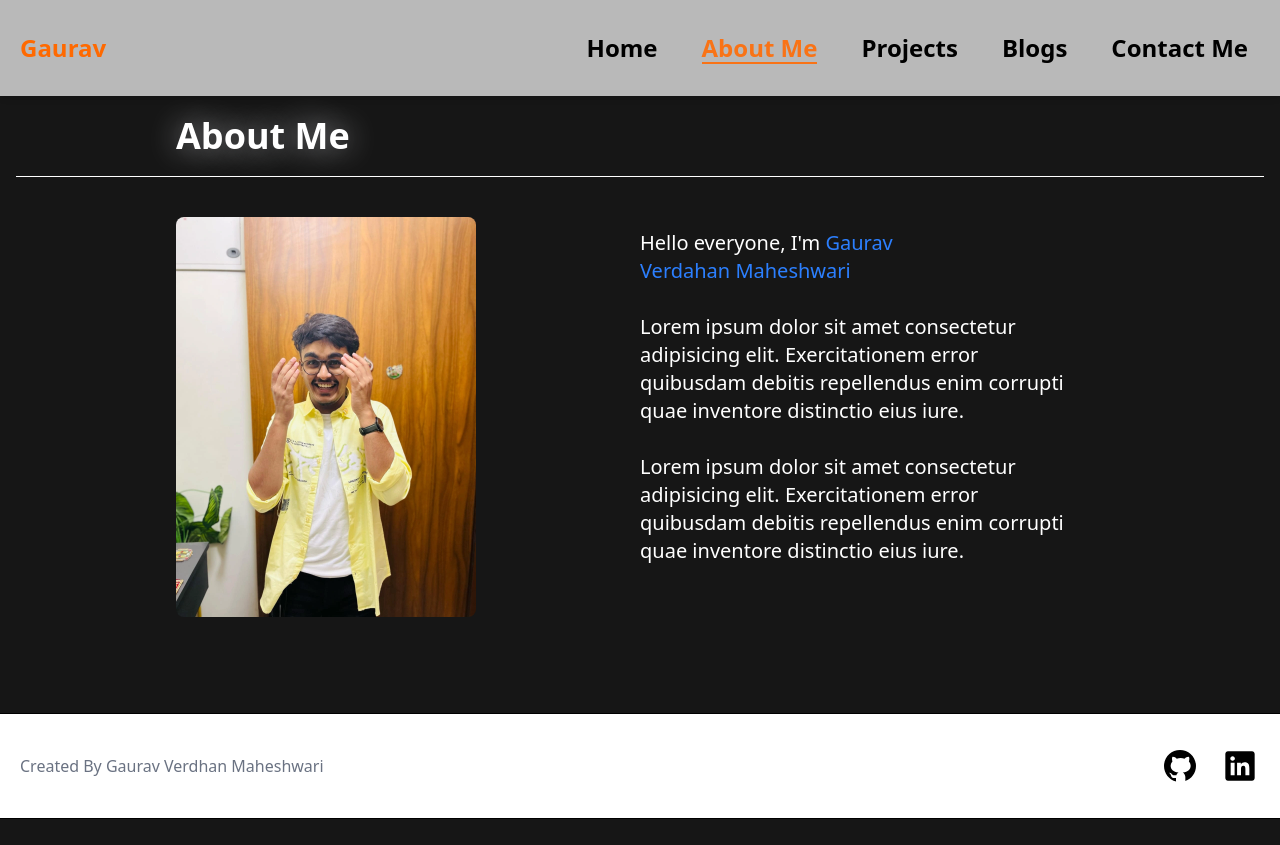
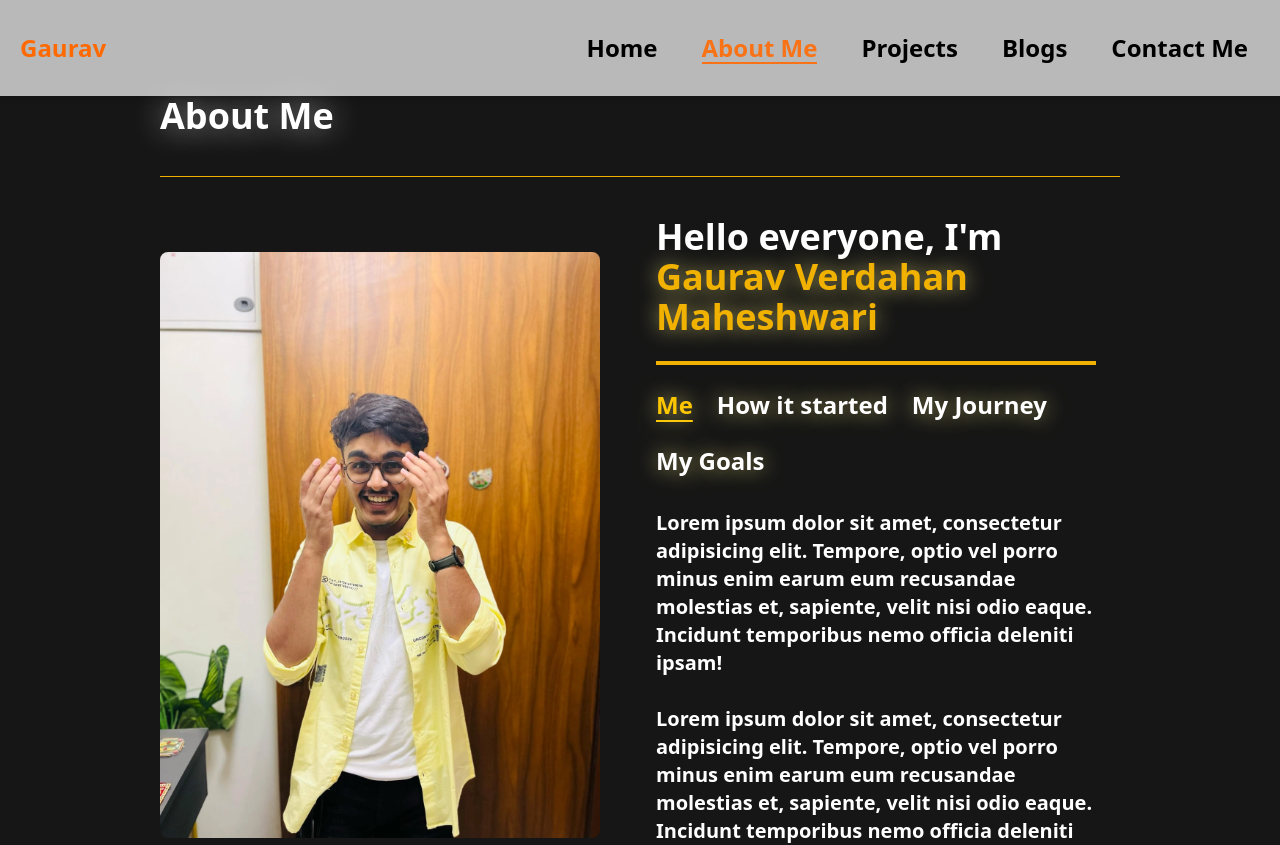
Before and after one commit to GauravVerdhanMaheshwari/portfolio, a React (Vite) app in the folder portfolioFrontend/: page /about in a window 1280 px wide. Shown: the top 845 px of the page. Before the commit the page ends 819 px from the top, so only its background shows below. Built offline with nearby package versions, Linux system fonts and the light colour scheme; a web font is replaced by a local one.

Commit message:
Enhance About component: implement tab navigation for personal sections, add new subcomponents for 'Me', 'How it started', 'My Journey', and 'My Goals', and improve layout and styling for better user experience.

```diff
--- a/portfolioFrontend/src/components/about/About.jsx
+++ b/portfolioFrontend/src/components/about/About.jsx
@@ -1,34 +1,65 @@
+import React, { useState } from "react";
+import { Me, HowItStarted, MyJourney, MyGoals } from "./index";
+
 export default function About() {
+  const [show, setShow] = useState("Me");
+
+  const navItems = ["Me", "How it started", "My Journey", "My Goals"];
+
+  const linkCss = (isActive) =>
+    isActive
+      ? "text-yellow-400 underline underline-offset-6 text-2xl font-semibold cursor-pointer hover:text-yellow-500 transition-all duration-300 ease-in-out text-shadow-yellow-200/65 text-shadow-[0px_0px_20px]"
+      : "text-2xl font-semibold cursor-pointer hover:text-yellow-500 transition-all duration-300 ease-in-out text-shadow-yellow-200/65 text-shadow-[0px_0px_20px]";
+
   return (
-    <div className="px-4 py-16 sm:py-24 md:flex-row gap-8">
-      <h1 className="text-white text-2xl sm:text-3xl md:text-4xl font-semibold text-left m-5 sm:mx-8 md:mx-40 text-shadow-gray-200/65 text-shadow-[0px_0px_30px]">
+    <div className="px-4 py-16 sm:py-24 md:px-10 lg:px-40 flex flex-col gap-10">
+      <h1 className="text-white text-4xl font-semibold text-left text-shadow-gray-200/65 text-shadow-[0px_0px_30px]">
         About Me
       </h1>
-      <hr className="text-white " />
-      <div className="flex flex-row justify-start mx-40">
-        <div className="flex-1">
+      <hr className="border-yellow-500" />
+
+      <div className="flex flex-col lg:flex-row gap-8 items-center">
+        <div className="w-full lg:w-1/2">
           <img
             src="me.webp"
             alt="About Me"
-            className="rounded-lg h-100 mt-10"
+            className="rounded-lg max-h-[80vh] w-full object-cover"
           />
         </div>
-        <div className="flex-1 text-white text-xl align-center justify-center mx-10 text-pretty my-auto">
-          <p>
-            Hello everyone, I'm <span className="text-blue-500">Gaurav Verdahan Maheshwari </span>
-          </p>
-          <br />
-          <p>
-            Lorem ipsum dolor sit amet consectetur adipisicing elit.
-            Exercitationem error quibusdam debitis repellendus enim corrupti
-            quae inventore distinctio eius iure.
-          </p>
-          <br />
-          <p>
-            Lorem ipsum dolor sit amet consectetur adipisicing elit.
-            Exercitationem error quibusdam debitis repellendus enim corrupti
-            quae inventore distinctio eius iure.
-          </p>
+
+        <div className="w-full lg:w-1/2 text-white text-xl mx-2 lg:mx-6">
+          <h2 className="text-4xl font-semibold mb-6">
+            Hello everyone, I'm{" "}
+            <span className="text-yellow-500 text-shadow-yellow-200/65 text-shadow-[0px_0px_20px]">
+              Gaurav Verdahan Maheshwari
+            </span>
+          </h2>
+          <hr className="border-2 border-yellow-500 mb-6" />
+
+          <ul
+            className="flex flex-wrap gap-6 mb-8"
+            role="tablist"
+            aria-label="About sections"
+          >
+            {navItems.map((item) => (
+              <li
+                key={item}
+                className={linkCss(show === item)}
+                role="tab"
+                aria-selected={show === item}
+                onClick={() => setShow(item)}
+              >
+                {item}
+              </li>
+            ))}
+          </ul>
+
+          <div className="transition-all duration-500 ease-in-out">
+            {show === "Me" && <Me />}
+            {show === "How it started" && <HowItStarted />}
+            {show === "My Journey" && <MyJourney />}
+            {show === "My Goals" && <MyGoals />}
+          </div>
         </div>
       </div>
     </div>
--- /dev/null
+++ b/portfolioFrontend/src/components/about/Me/Me.jsx
@@ -0,0 +1,21 @@
+import React from "react";
+
+export default function Me() {
+  return (
+    <div className="text-white">
+      <p className="text-xl font-bold">
+        {" "}
+        Lorem ipsum dolor sit amet, consectetur adipisicing elit. Tempore, optio
+        vel porro minus enim earum eum recusandae molestias et, sapiente, velit
+        nisi odio eaque. Incidunt temporibus nemo officia deleniti ipsam!
+      </p>
+      <br />
+      <p className="text-xl font-bold">
+        {" "}
+        Lorem ipsum dolor sit amet, consectetur adipisicing elit. Tempore, optio
+        vel porro minus enim earum eum recusandae molestias et, sapiente, velit
+        nisi odio eaque. Incidunt temporibus nemo officia deleniti ipsam!
+      </p>
+    </div>
+  );
+}
--- /dev/null
+++ b/portfolioFrontend/src/components/about/howItStarted/HowItStarted.jsx
@@ -0,0 +1,21 @@
+import React from "react";
+
+export default function HowItStarted() {
+  return (
+    <div className="text-white">
+      <p className="text-xl font-bold">
+        {" "}
+        Lorem ipsum dolor sit amet, consectetur adipisicing elit. Tempore, optio
+        vel porro minus enim earum eum recusandae molestias et, sapiente, velit
+        nisi odio eaque. Incidunt temporibus nemo officia deleniti ipsam!
+      </p>
+      <br />
+      <p className="text-xl font-bold">
+        {" "}
+        Lorem ipsum dolor sit amet, consectetur adipisicing elit. Tempore, optio
+        vel porro minus enim earum eum recusandae molestias et, sapiente, velit
+        nisi odio eaque. Incidunt temporibus nemo officia deleniti ipsam!
+      </p>
+    </div>
+  );
+}
--- /dev/null
+++ b/portfolioFrontend/src/components/about/index.js
@@ -0,0 +1,6 @@
+import HowItStarted from "./howItStarted/HowItStarted";
+import Me from "./Me/Me";
+import MyJourney from "./myJourney/MyJourney";
+import MyGoals from "./myGoals/MyGoals";
+
+export { Me, HowItStarted, MyJourney, MyGoals };
--- /dev/null
+++ b/portfolioFrontend/src/components/about/myGoals/MyGoals.jsx
@@ -0,0 +1,21 @@
+import React from "react";
+
+export default function MyGoals() {
+  return (
+    <div className="text-white">
+      <p className="text-xl font-bold">
+        {" "}
+        Lorem ipsum dolor sit amet, consectetur adipisicing elit. Tempore, optio
+        vel porro minus enim earum eum recusandae molestias et, sapiente, velit
+        nisi odio eaque. Incidunt temporibus nemo officia deleniti ipsam!
+      </p>
+      <br />
+      <p className="text-xl font-bold">
+        {" "}
+        Lorem ipsum dolor sit amet, consectetur adipisicing elit. Tempore, optio
+        vel porro minus enim earum eum recusandae molestias et, sapiente, velit
+        nisi odio eaque. Incidunt temporibus nemo officia deleniti ipsam!
+      </p>
+    </div>
+  );
+}
--- /dev/null
+++ b/portfolioFrontend/src/components/about/myJourney/MyJourney.jsx
@@ -0,0 +1,21 @@
+import React from "react";
+
+export default function MyJourney() {
+  return (
+    <div className="text-white">
+      <p className="text-xl font-bold">
+        {" "}
+        Lorem ipsum dolor sit amet, consectetur adipisicing elit. Tempore, optio
+        vel porro minus enim earum eum recusandae molestias et, sapiente, velit
+        nisi odio eaque. Incidunt temporibus nemo officia deleniti ipsam!
+      </p>
+      <br />
+      <p className="text-xl font-bold">
+        {" "}
+        Lorem ipsum dolor sit amet, consectetur adipisicing elit. Tempore, optio
+        vel porro minus enim earum eum recusandae molestias et, sapiente, velit
+        nisi odio eaque. Incidunt temporibus nemo officia deleniti ipsam!
+      </p>
+    </div>
+  );
+}
```
